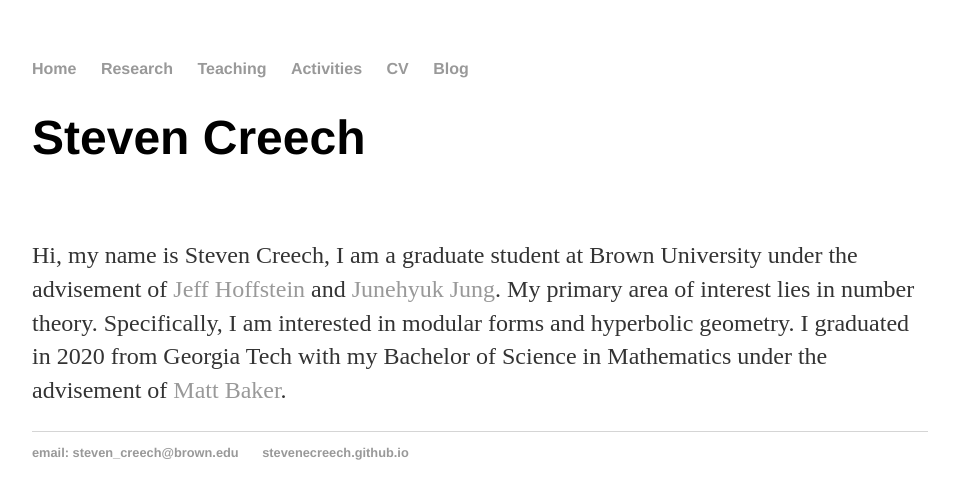
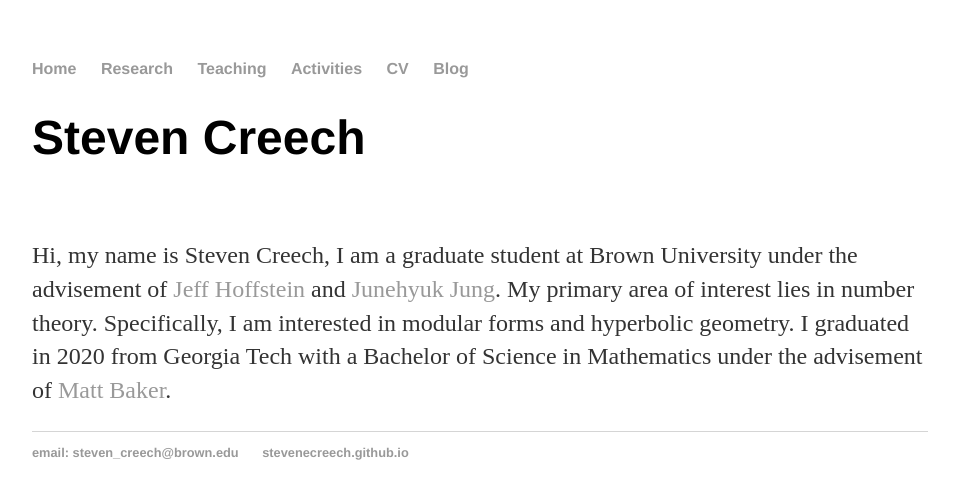
Before and after one commit to stevenecreech/stevenecreech.github.io, a Jekyll site: the page built from index.html, in a window 1280 px wide. Shown: the top 499 px of the page, without its empty margins (160-1114 px from the left). Built offline with Jekyll 4.4.1, drawn with Linux system fonts in a browser that asks for light colours.

```diff
--- a/index.html
+++ b/index.html
@@ -5,14 +5,14 @@
 <div class="blurb">
 	<h1>Steven Creech</h1>
 
-	<img scr="/images/SugarGlider.png">
+	<img scr="images/SugarGlider.png">
 
 	<p> Hi, my name is Steven Creech, I am a graduate student at Brown University under the
 		advisement of <a href="https://www.brown.edu/academics/math/people/jeffrey-hoffstein">Jeff Hoffstein</a> and <a href="https://sites.google.com/brown.edu/junehyuk/about?authuser=0">Junehyuk Jung</a>. My primary area of interest
 		lies in number theory. Specifically, I am interested in modular forms and
 		hyperbolic geometry.
 
-		I graduated in 2020 from Georgia Tech with my Bachelor of Science in Mathematics
+		I graduated in 2020 from Georgia Tech with a Bachelor of Science in Mathematics
 		under the advisement of <a href="https://sites.google.com/view/mattbakermath/home/">Matt Baker</a>.
 	</p>
 </div><!-- /.blurb -->
```
